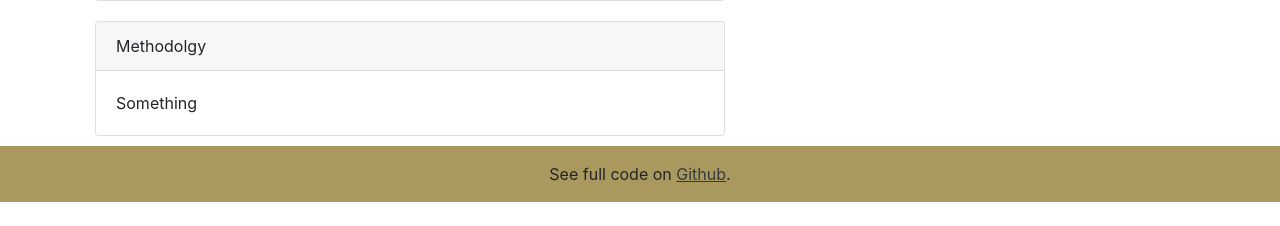
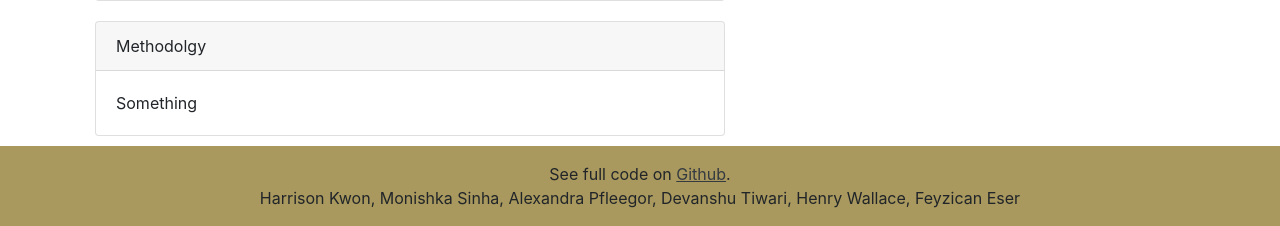
Before and after one commit to apfleegor/6242-final-project, a Flask app: page / in a window 1280 px wide. Shown: the part 652-878 px from the top of the page. Before the commit the page ends 854 px from the top, so only its background shows below. Run offline with Flask 3, Linux system fonts and the light colour scheme; parts of the project's set-up code (start-up, migrations or seed data) failed here and were passed over; some libraries are stand-ins or nearby versions.

Commit message:
adding our names to the footer

```diff
--- a/templates/index.html
+++ b/templates/index.html
@@ -218,6 +218,8 @@
 <footer>
   <div class="text-center p-3" style="background-color: #a9995e;">
     See full code on <a class="text-dark" href="https://github.com/some-wallace/6242-final-project/" target="_blank"> <u>Github</u></a>.
+    <br>
+    Harrison Kwon, Monishka Sinha, Alexandra Pfleegor, Devanshu Tiwari, Henry Wallace, Feyzican Eser
   </div>
 </footer>
 
```
